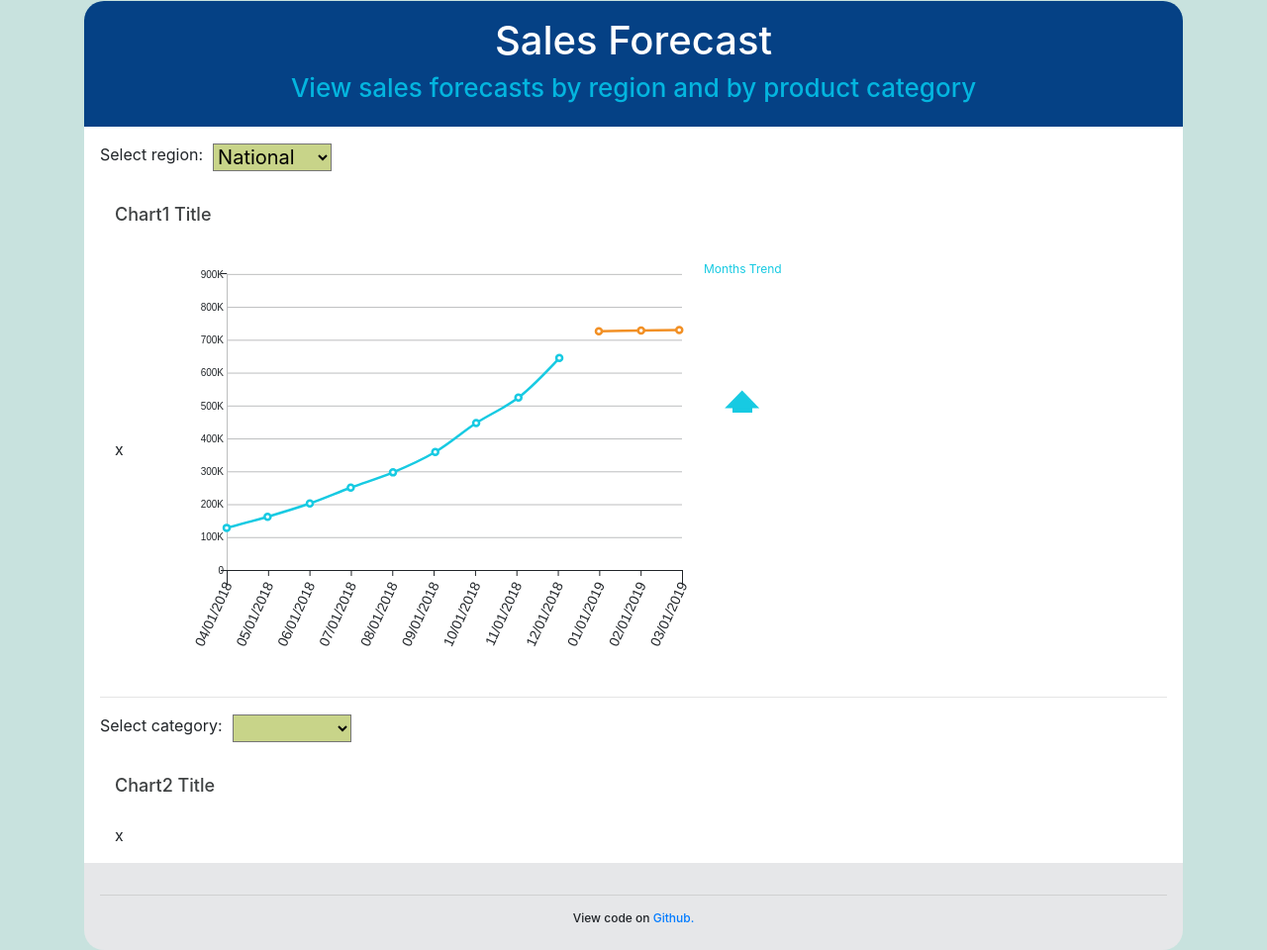
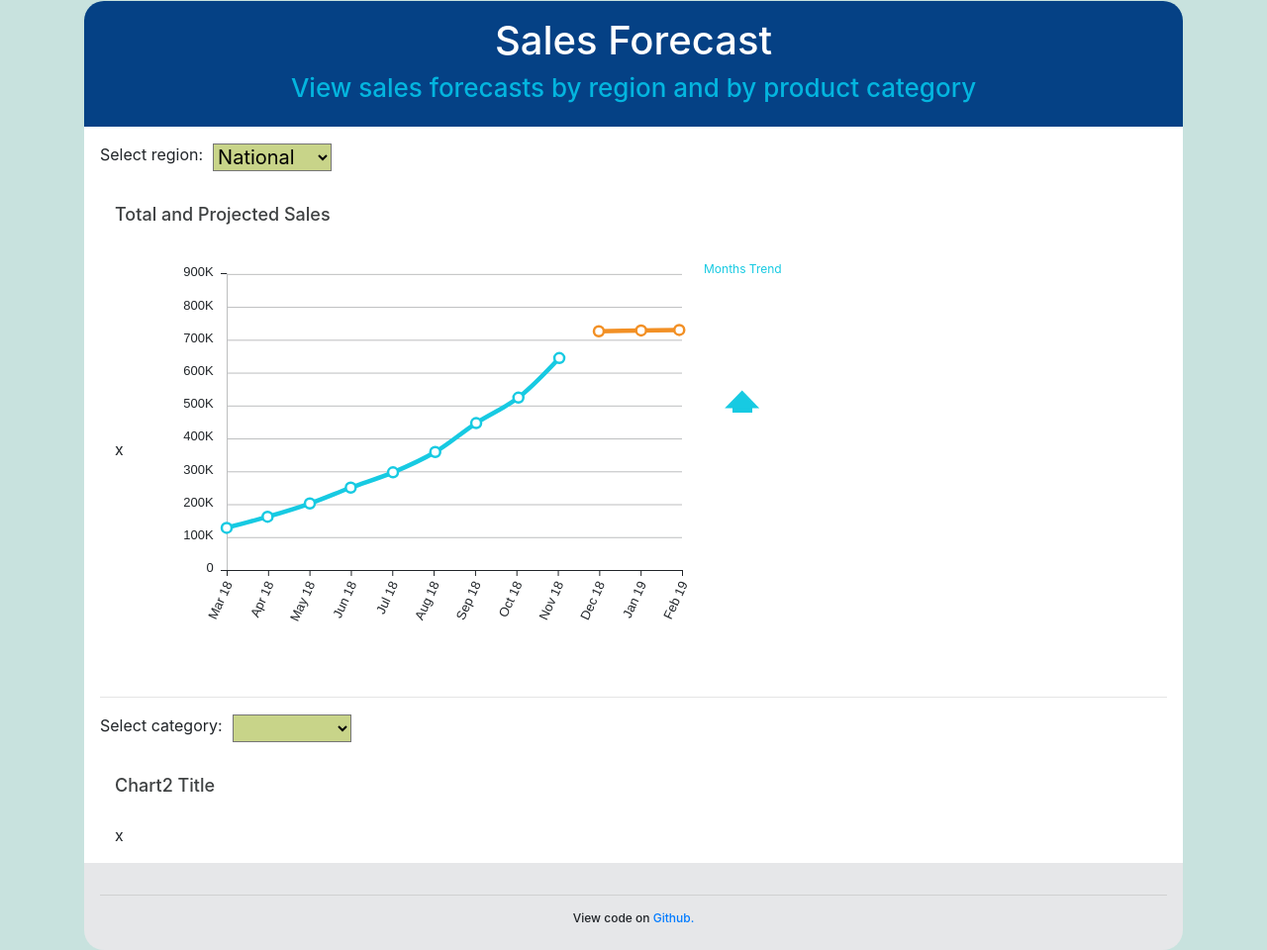
Before and after one commit to KristaJoy/sales-forecast, a Flask app: page / in a window 1280 px wide. Shown: the part 362-1322 px from the top of the page at 99% size. Run offline with Flask 2, Linux system fonts and the light colour scheme; data comes from the database, SQL or seed files in the repository; lists and menus that the app fills with data are empty; some libraries are stand-ins or nearby versions; some web fonts are replaced.

Commit message:
svg almost complete

```diff
--- a/SalesApp/static/app.js
+++ b/SalesApp/static/app.js
@@ -89,7 +89,9 @@ function optionChanged() {
 
 
     //puts projected profits into its own object (adjust q-counter if previous predictions are needed)
+
     var theProjectedProfits={};
+    //theProjectedProfits['02/12/2019']=theProfits[theProfits.length-1][];
 
     for (q=1230;q<response2.length;q++){
       let tempDate=response2[q]['date'].split('/')
@@ -110,13 +112,13 @@ function optionChanged() {
         theProjectedProfits[reorderedDate]=response2[q]['yhat']
     }
 
-
+    console.log(theProfits)
+    console.log(theProjectedProfits)
 
     //************************************************************************
     //SET UP THE SVG GRAPH
     //************************************************************************
-    var monthsLen={'01':'Feb','02':'Mar','03':'Apr','04':'May','05':'Jun',
-    '06':'Jul','07':'Aug','08':'Sep','09':'Oct','10':'Nov','11':'Dec','12':'Jan'};
+
     //set the graph size and margins
     var svgWidth = 690;
     var svgHeight = 400;
@@ -207,29 +209,36 @@ function optionChanged() {
     myTickLabels=[];
     for (b=0;b<theX.length;b++){
       if(theX[b].split('/')[1]=='01'){
-        if(b>=90)myTickLabels.push(theX[b])
+        if (parseInt(theX[b].split('/')[0])>3){
+        var x_label=returnLabelMonth(theX[b].split('/')[0])
+        myTickLabels.push(x_label)}
       }
     }
 
-    console.log(myPoints)
-    console.log(myLine)
+
     //finds only the 1st of the projected months and uses those dates as the x-axis tick labels
     for (b=0;b<theXproj.length;b++){
       if(theX[b].split('/')[1]=='01'){
-        myTickLabels.push(theXproj[b])
+        var x_label=returnLabelMonth(theX[b].split('/')[0])
+        myTickLabels.push(x_label)
       }
     }
-    console.log(myTickLabels)
+
     // Create initial axis functions
     var xAxisScale = d3.scaleLinear().domain([0,myTickLabels.length-1]).range([0, width]);
     var bottomAxis = d3.axisBottom(xAxisScale);
     var leftAxis = d3.axisLeft(yScale).tickSizeInner([-width]).tickFormat(d=>numFormatter(d))
     //adjust tick sizes
-    bottomAxis.tickSizeOuter([15]);
 
+    leftAxis
     //call the y axis
     chartGroup.append("g")
-    .call(leftAxis);
+    .classed("y-axis", true)
+    .call(leftAxis).selectAll("text")
+    .style("text-anchor", "end")
+    .attr("dx", "-.8em")
+    .attr("dy", ".15em")
+    .attr("font-size", "13px")
 
     //tick labels x axis
     bottomAxis.tickFormat((d, i) =>myTickLabels[i])
@@ -246,7 +255,7 @@ function optionChanged() {
       .style("text-anchor", "end")
       .attr("dx", "-.8em")
       .attr("dy", ".15em")
-      .attr("font-size", "14px")
+      .attr("font-size", "13px")
       .attr("transform", "rotate(-65)");
 
     //************************************************************************
@@ -264,7 +273,7 @@ function optionChanged() {
       .datum(myLine)
       .attr("fill", "none")
       .attr("stroke", "#17CAE2")
-      .attr("stroke-width", 2.5)
+      .attr("stroke-width", 4.5)
       .attr('d', line);
 
       //append the lines for the projected data points
@@ -272,9 +281,9 @@ function optionChanged() {
       .datum(myPointsProj)
       .attr("fill", "none")
       .attr("stroke", "#F29025")
-      .attr("stroke-width", 2.5)
+      .attr("stroke-width", 4.5)
       .attr('d', line);
-    console.log(myPoints)
+
       //plot the circle points
       var circlesGroup = chartGroup.selectAll("circle")
       .data(myCirclePoints.slice(3,12))
@@ -282,7 +291,7 @@ function optionChanged() {
       .append("circle")
       .attr("cx", d => xScale(d[0]-90))
       .attr("cy", d => yScale(d[1]))
-      .attr("r", 3)
+      .attr("r", 5)
       .attr("stroke", "#17CAE2")
       .attr("stroke-width",2.5)
       .attr("fill", "white")
@@ -295,7 +304,7 @@ function optionChanged() {
       .append("circle")
       .attr("cx", d => xScale(d[0]-90))
       .attr("cy", d => yScale(d[1]))
-      .attr("r", 3)
+      .attr("r", 5)
       .attr("stroke", "#F29025")
       .attr("stroke-width", 2.5)
       .attr("fill", "white")
@@ -379,7 +388,43 @@ function optionChanged() {
     //counts up the the total sales
     var myNumTotalText=svg.append("text")
     .attr("x", 580).attr("opacity","0").attr("y", 250)
-    .attr("font-size", "20px").attr("font-weight","bold")
+    .attr("font-size", "16px").attr("font-weight","bold")
+    .attr("fill", "#17CAE2")
+
+    //counts up the the total sales
+    var myMonthTotalText=svg.append("text")
+    .attr("x", 580).attr("opacity","0").attr("y", 200)
+    .attr("font-size", "16px").attr("font-weight","bold")
+    .attr("fill", "#17CAE2")
+
+    //Month Trend Month Text
+    var myMonthText=svg.append("text")
+    .attr("x", 588).attr("opacity","0").attr("y", 200).text("March")
+    .attr("font-size", "16px").attr("font-weight","bold")
+    .attr("fill", "#17CAE2")
+
+    //Month Trend Month Text
+    var myValMonthText=svg.append("text")
+    .attr("x", 588).attr("opacity","0").attr("y", 220).text("March")
+    .attr("font-size", "14px").attr("font-weight","bold")
+    .attr("fill", "#17CAE2")
+
+    //Month Trend Month Text
+    var myMonthTextU=svg.append("text")
+    .attr("x", 588).attr("opacity","0").attr("y", 116).text("March")
+    .attr("font-size", "16px").attr("font-weight","bold")
+    .attr("fill", "#17CAE2")
+
+    //Month Trend Month Text
+    var myValMonthTextU=svg.append("text")
+    .attr("x", 588).attr("opacity","0").attr("y", 96).text("March")
+    .attr("font-size", "14px").attr("font-weight","bold")
+    .attr("fill", "#17CAE2")
+
+    //Month Trend Value Text
+    var myMonthValueText=svg.append("text")
+    .attr("x", 615).attr("opacity","0").attr("y", 200).text("March")
+    .attr("font-size", "16px").attr("font-weight","bold")
     .attr("fill", "#17CAE2")
 
 
@@ -390,46 +435,75 @@ function optionChanged() {
     //Function Event For Mouse Over of Circles
     circlesGroup.on("mouseover", function() {
 
+      var theMonthlyVal=d3.select(this).data()[0][1]
+      var prevMonthVal=findPreviousMonth(theMonthlyVal,myCirclePoints);//an array of the money made the two last months
+      //finds the percentage change for the month
+      var thePerc= generateBar(prevMonthVal,theMonthlyVal);
+      var tempPerc;
+      var theFullMonth=returnMonth (`${d3.select(this).data()[0][0]}`)
+      var monthlySum=numberWithCommas(Math.round((theMonthlyVal-prevMonthVal[0][1])));
+      monthlySum=`$${monthlySum}`
+
+      console.log(monthlySum)
+      console.log(numberWithCommas(1000))
+      //shows the total sales in the small selected circle
+      myNumTotalText.text(numFormatter(Math.round(theMonthlyVal))).attr('opacity',0)
+      .attr("x",80+parseFloat((d3.select(this).attr('cx'))))
+      .attr("y",45+parseFloat((d3.select(this).attr('cy'))))
+      .attr("pointer-events",'none')
+
+      //shows the total sales in the small selected circle
+      myMonthTotalText.text(theFullMonth[0]).attr('opacity',0)
+      .attr("x",85+parseFloat((d3.select(this).attr('cx'))))
+      .attr("y",5+parseFloat((d3.select(this).attr('cy'))))
+      .attr("pointer-events",'none')
+
       //small circle gets bigger
       d3.select(this).transition()
-        .duration(1500)
-        .attr("r", 21);
+        .attr("r", 35)
+        .duration(245)
 
 
-      //***BAR GRAPH*** finds the value for current month and two previous months***
-      var theMonthlyVal=d3.select(this).data()[0][1];
-      var prevMonthVal=findPreviousMonth(theMonthlyVal,myCirclePoints);//an array of the money made the two last months
-      console.log(prevMonthVal);
+      myNumTotalText.transition()
+      .attr("opacity", 1)
+      .duration(405)
 
-      //animates the bar at side to show percentage change for the mont
-      var thePerc= generateBar(prevMonthVal,theMonthlyVal);
+
+      myMonthTotalText.transition()
+      .attr("opacity", 1)
+      .duration(405)
+
+      if(thePerc>100) {tempPerc=75}
+      else if(thePerc>0 && thePerc<36){tempPerc=thePerc*1.2}
+      else {tempPerc=thePerc}
+
+      if(thePerc<0){
+        if(thePerc<0 && thePerc>-36){tempPerc=thePerc*1.2}
+        else {tempPerc=thePerc}
+      }
+
+
+    //***BAR Arrow GRAPH*** finds the value for current month and two previous months***
+      //checks to see if percentage is positive or negative then grows accordingly
+      //if positve
+      if (thePerc>0){
+
+      //shows the total sales in the small selected circle
+      myValMonthText.text(monthlySum).transition()
+      .attr("opacity", "1")
+      .attr("transform", `translate(0,-10)`)
+      .duration(1500)
+
+      myMonthText.text(theFullMonth[1]).transition()
+      .attr("opacity", "1")
+      .attr("transform", `translate(0,-10)`)
+      .duration(1500)
 
 
 
-      //checks to see if percentage is positive or negative then grows accordingly
-      var tempPerc;
-      if (thePerc>0){
-
-        //bigger circle with data appears
-      myDataCircle
-      .transition()
-      .duration(1500)
-      .attr("r", 50)
-      .attr("opacity", "1")
-      .attr("transform", `translate(0,-5)`)
-
-
-      //counts up the the total sales
-      theMonthlyVal=Math.round(d3.select(this).data()[0][1])
-      myNumTotalText.text(numFormatter(Math.round(theMonthlyVal))).transition()
-      .attr("opacity", "1")
-      .duration(1500)
-      .attr("transform", `translate(0,-3)`);
-        if(thePerc>100) {tempPerc=100}
-        else {tempPerc=thePerc}
         d3.selectAll("#firstU").transition()
-          .attr("transform", `translate(0,${-1*tempPerc})`).duration(1500);
-
+        .attr("transform", `translate(0,${-1*tempPerc})`).duration(1500);
+        //percentage animates up
         d3.selectAll("#firstUtext")
           .text(0)
           .transition()
@@ -446,19 +520,39 @@ function optionChanged() {
         .attr("transform", `translate(0,${-1*tempPerc})`)
         .duration(1500);
 
-      //transitions up arrow
+      //transitions up arrow grows
       upArrow.transition()
       .duration(1500)
       .attr("transform", `translate(0,${-1*tempPerc})`)
       .attr('points', `${aU[0]} ${aU[1]}, ${aU[2]} ${aU[3]+10}, ${aU[4]} ${aU[5]}`)
 
     }
+      //if negative
       else{
+
+        myMonthTextU.text(theFullMonth[1]);
+        myValMonthTextU.text(monthlySum);
+
+        myMonthTextU.transition()
+        .attr("opacity", "1")
+        .attr("transform", `translate(0,15)`)
+        .duration(1500)
+
+
+        myValMonthTextU.transition()
+        .attr("opacity", "1")
+        .attr("transform", `translate(0,15)`)
+        .duration(1500)
+
+
+        console.log(d3.select(this).data())
+        console.log(theFullMonth[1])
         if(thePerc>100) tempPerc=100;
         else {tempPerc=thePerc};
         d3.selectAll("#firstD").transition()
           .attr("transform", `translate(0,${-1*tempPerc*1.7})`).duration(1500);
 
+        //percentage counts down
         d3.selectAll("#firstDtext")
           .text(0)
           .transition()
@@ -475,12 +569,13 @@ function optionChanged() {
         .attr("transform", `translate(0,${-1*tempPerc*1.7})`)
         .duration(1500);
 
-        //transitions down arrow
+        //transitions down arrow animate
         downArrow.transition()
         .duration(1500)
         .attr('points', `${aD[0]} ${aD[1]}, ${aD[2]} ${aD[3]-10}, ${aD[4]} ${aD[5]}`)
         .attr("transform", `translate(0,${-1*tempPerc*1.7})`)
 
+        //up arrow retracts
         upArrow.transition()
         .duration(1500)
         .attr('points', `${aU[0]} ${aU[1]}, ${aU[2]} ${aU[3]+27}, ${aU[4]} ${aU[5]}`)
@@ -490,49 +585,87 @@ function optionChanged() {
 
 
 
-    });
+    });//@$%$%@#^^$#^^@$^&@#&%$&&%&$#%&@&%@$&%$@%$&%$%$@%&@$&%&%@&$@&$@&$%@&$%
 
     //Event For Mouse Out of Circles
+
     circlesGroup.on("mouseout", function() {
+
+      //small circle returns to normal size
       d3.select(this).transition()
-        .duration(600)
-        .attr("r", 3);
+        .duration(10)
+        .attr("r", 5);
 
+      /*
       myDataCircle
       .transition()
       .duration(600)
       .attr("r", 46)
       .attr("opacity", "0")
-      .attr("transform", `translate(0,3)`)
+      .attr("transform", `translate(0,3)`)*/
 
+
+      /*
       mybox.selectAll("text")
         .transition()
         .duration(600)
+        .attr("opacity", "0")*/
+
+
+
+        myNumTotalText
+        .transition()
+        .duration(10)
         .attr("opacity", "0")
 
-      myNumTotalText
+
+        myMonthTotalText
         .transition()
-        .duration(600)
+        .duration(10)
         .attr("opacity", "0")
-        .attr("transform", `translate(0,2)`)
 
-      //white bar resets
+        myMonthTextU.transition()
+        .attr("opacity", "0")
+        .attr("transform", `translate(0,-10)`)
+        .duration(50)
+
+        myValMonthTextU.transition()
+        .attr("opacity", "0")
+        .attr("transform", `translate(0,-10)`)
+        .duration(50)
+
+
+
+
+      //the bars reset
       //checks to see if percentage is positive or negative then grows accordingly
-      //***BAR GRAPH*** finds the value for current month and two previous months***
       var theMonthlyVal=d3.select(this).data()[0][1];
       var prevMonthVal=findPreviousMonth(theMonthlyVal,myCirclePoints);//an array of the money made the two last months
-      console.log(prevMonthVal);
 
-      //animates the bar at side to show percentage change for the mont
+
+      //resets bar
       var thePerc= generateBar(prevMonthVal,theMonthlyVal);
       var tempPerc;
+
+      //if the percentage was positve
       if (thePerc>0){
+
+        myMonthText.transition()
+        .attr("opacity", "0")
+        .attr("transform", `translate(0,10)`)
+        .duration(100)
+
+        myValMonthText.transition()
+        .attr("opacity", "0")
+        .attr("transform", `translate(0,10)`)
+        .duration(100)
+
         if(thePerc>100) {tempPerc=100}
         else {tempPerc=thePerc}
         d3.selectAll("#firstU").transition()
-          .attr("transform", `translate(0,${1/tempPerc})`).duration(500);
+          .attr("transform", `translate(0,${1/tempPerc})`).duration(100);
         d3.selectAll("#firstUtext").transition()
-        .attr("transform", `translate(0,${1/tempPerc})`).duration(500);
+        .attr("transform", `translate(0,${1/tempPerc})`).duration(100);
 
         d3.selectAll("#firstUtext").transition().attr('opacity',0)
         .tween("text", function() {
@@ -544,19 +677,20 @@ function optionChanged() {
              return function(t) { selection.text(`${Math.round(interpolator(t))}%`); };  // return value
           })
         .attr("transform", `translate(0,${1/tempPerc})`)
-        .duration(500);
+        .duration(10);
 
         upArrow.transition()
-        .duration(500)
+        .duration(10)
         .attr("transform", `translate(0,${1/tempPerc})`)
       }
+      //if the percentage was negative
       else{
         if(thePerc>100) tempPerc=100;
         else {tempPerc=thePerc};
         d3.selectAll("#firstD").transition()
-          .attr("transform", `translate(0,${1/tempPerc*1.7})`).duration(500);
+          .attr("transform", `translate(0,${1/tempPerc*1.7})`).duration(100);
           d3.selectAll("#firstDtext").transition().attr('opacity',0)
-          .attr("transform", `translate(0,${1/tempPerc*1.7})`).duration(500)
+          .attr("transform", `translate(0,${1/tempPerc*1.7})`).duration(100)
           .tween("text", function() {
             var selection = d3.select(this);    // selection of node being transitioned
             var start = thePerc; // start value prior to transition
@@ -566,19 +700,18 @@ function optionChanged() {
            return function(t) { selection.text(`${Math.round(interpolator(t))}%`); };  // return value
         })
       .attr("transform", `translate(0,${1/tempPerc})`)
-      .duration(500);
+      .duration(10);
 
+      //retrn arrowsto normal state
       upArrow.transition()
-      .duration(500)
+      .duration(100)
       .attr('points', `${aU[0]} ${aU[1]}, ${aU[2]} ${aU[3]+10}, ${aU[4]} ${aU[5]}`)
 
       downArrow.transition()
-      .duration(500)
+      .duration(100)
       .attr("transform", `translate(0,${1/tempPerc})`)
       .attr('points', `${aD[0]} ${aD[1]}, ${aD[2]} ${aD[3]-30}, ${aD[4]} ${aD[5]}`)
       }
-
-
 
 
 
@@ -605,12 +738,11 @@ function findPreviousMonth(theVal,monthData){
 
     }
   }
-  console.log(monthData)
+
 }
 
 function generateBar(prevMonth,currMonth){
-  console.log(prevMonth[0])
-  console.log(currMonth)
+
   var growthOld=prevMonth[0][1]-prevMonth[1][1];
   var growthNew=currMonth-prevMonth[0][1];
 
@@ -747,3 +879,25 @@ function numFormatter(num) {
       return num; // if value < 1000, nothing to do
   }
 }
+
+
+//function to return month
+function returnMonth(num){
+    var monthsAbr={'01':'Dec','02':'Jan','03':'Feb','90':'Mar','120':'Apr',
+    '151':'May','181':'Jun','212':'Jul','243':'Aug','273':'Sep','304':'Oct','334':'Nov'};
+    var monthsSpelled={'01':'December','02':'January','03':'February','90':'  March','120':'  April',
+    '151':'    May','181':'   June','212':'   July','243':' August','273':'September','304':'October','334':'November'};
+
+    return [monthsAbr[num],monthsSpelled[num]]
+}
+
+function returnLabelMonth(num){
+  var monthsAbr={'01':'Dec 18','02':'Jan 19','03':'Feb 19','04':'Mar 18','05':'Apr 18',
+  '06':'May 18','07':'Jun 18','08':'Jul 18','09':'Aug 18','10':'Sep 18','11':'Oct 18','12':'Nov 18'};
+
+  return monthsAbr[num];
+}
+
+function numberWithCommas(x) {
+  return x.toString().replace(/\B(?=(\d{3})+(?!\d))/g, ',');
+}
--- a/SalesApp/templates/index.html
+++ b/SalesApp/templates/index.html
@@ -64,7 +64,7 @@
     <div class="container-xl">
       <div class="row">
         <div class="col">
-          <h3>Chart1 Title</h3>
+          <h3>Total and Projected Sales</h3>
         </div>
       </div>
       <div class="row">
@@ -109,7 +109,7 @@
 </html>
 
 <!-- SCRIPTS -->
-<script src="https://cdn.plot.ly/plotly-2.3.1.min.js"></script>
+<!--<script src="https://cdn.plot.ly/plotly-2.3.1.min.js"></script>-->
 <script src="https://d3js.org/d3.v5.min.js"></script>
 <script src="https://stackpath.bootstrapcdn.com/bootstrap/4.1.3/js/bootstrap.min.js" integrity="sha384-ChfqqxuZUCnJSK3+MXmPNIyE6ZbWh2IMqE241rYiqJxyMiZ6OW/JmZQ5stwEULTy" crossorigin="anonymous"></script>
 <script src="static/app.js"></script>
```
